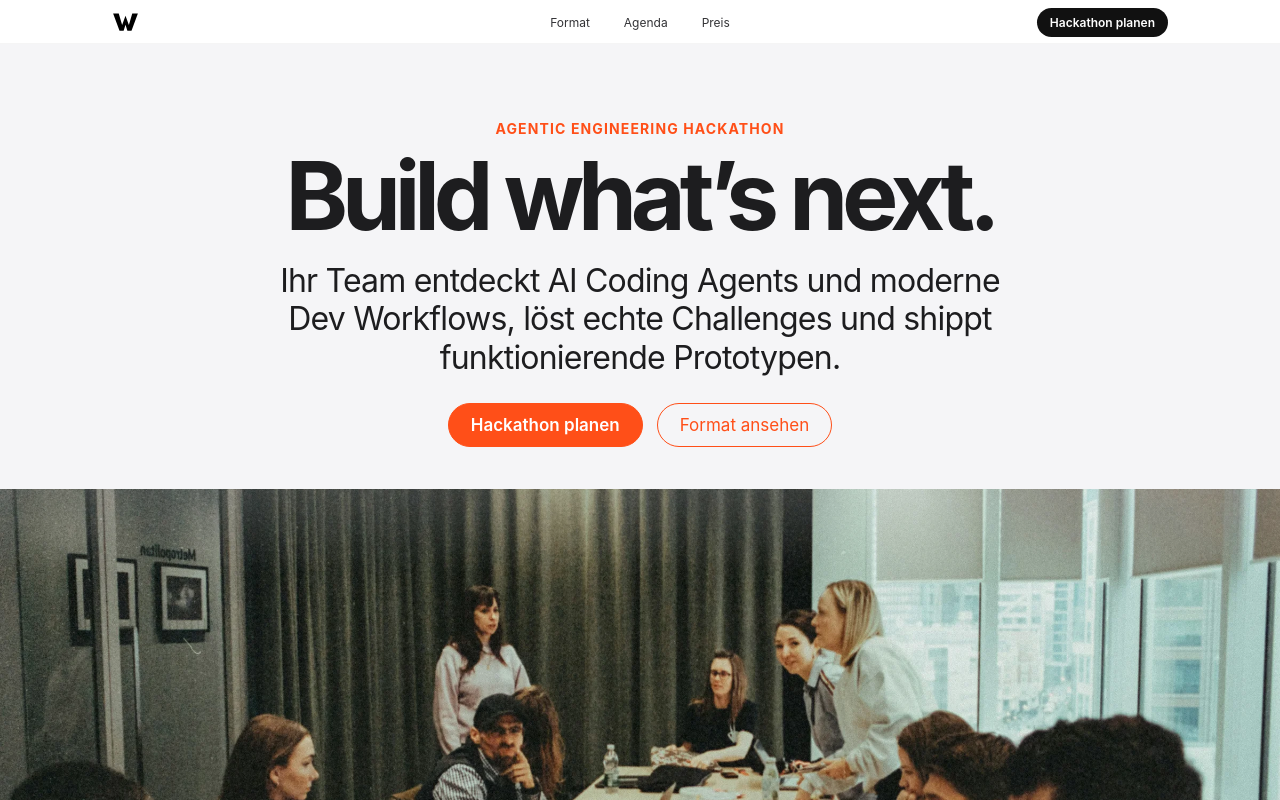
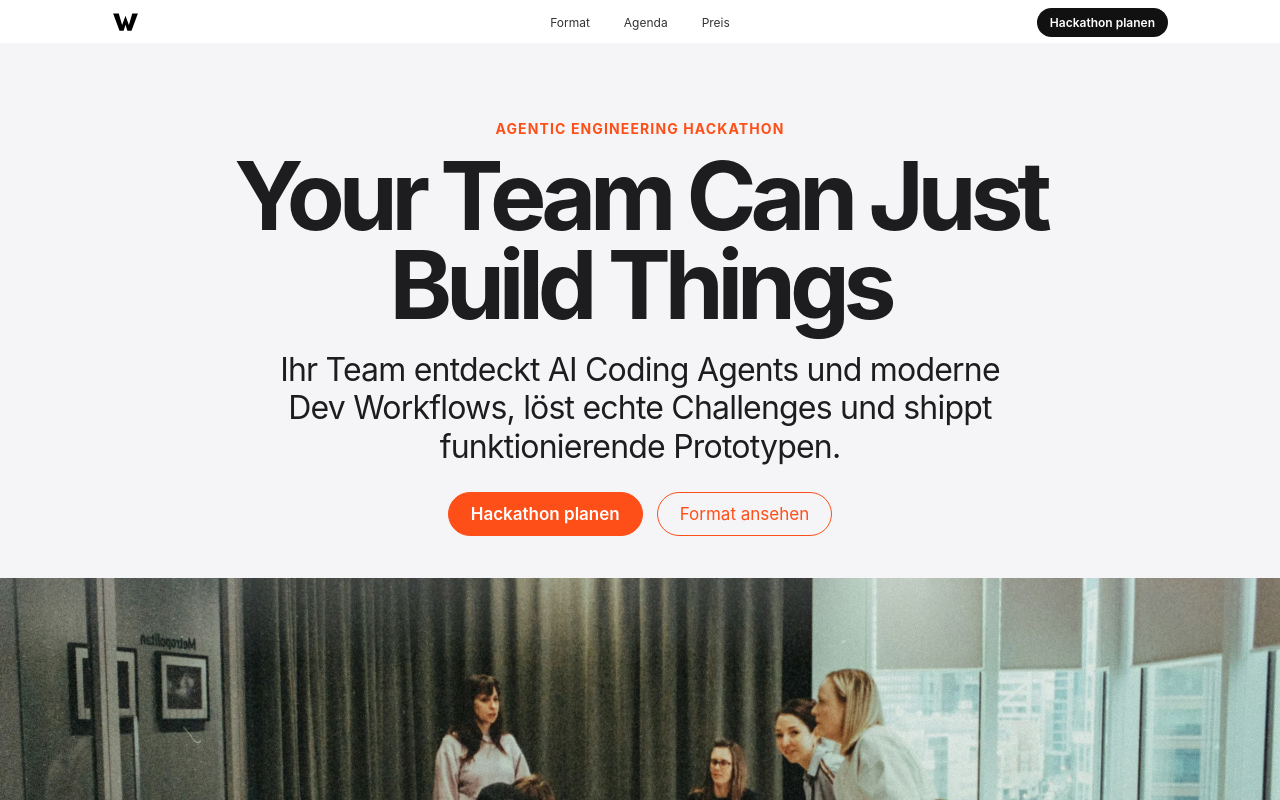
Before and after one commit to emilianscheel/all-in-agi.com, a SvelteKit app in the folder website/: page / in a window 1280 px wide. Shown: the top 800 px of the page. Built offline with nearby package versions, Linux system fonts and the light colour scheme.

Commit message:
Update +page.svelte

```diff
--- a/website/src/routes/+page.svelte
+++ b/website/src/routes/+page.svelte
@@ -24,7 +24,7 @@
 <section class="hero">
 	<div class="hero-copy" use:reveal>
 		<p class="eyebrow">Agentic Engineering Hackathon</p>
-		<h1 class="display-title">Build what’s next.</h1>
+		<h1 class="display-title">Your Team Can Just Build Things</h1>
 		<p class="lede">Ihr Team entdeckt AI Coding Agents und moderne Dev Workflows, löst echte Challenges und shippt funktionierende Prototypen.</p>
 		<div class="hero-actions">
 			<a class="button-primary" href="/buchen">Hackathon planen</a>
```
